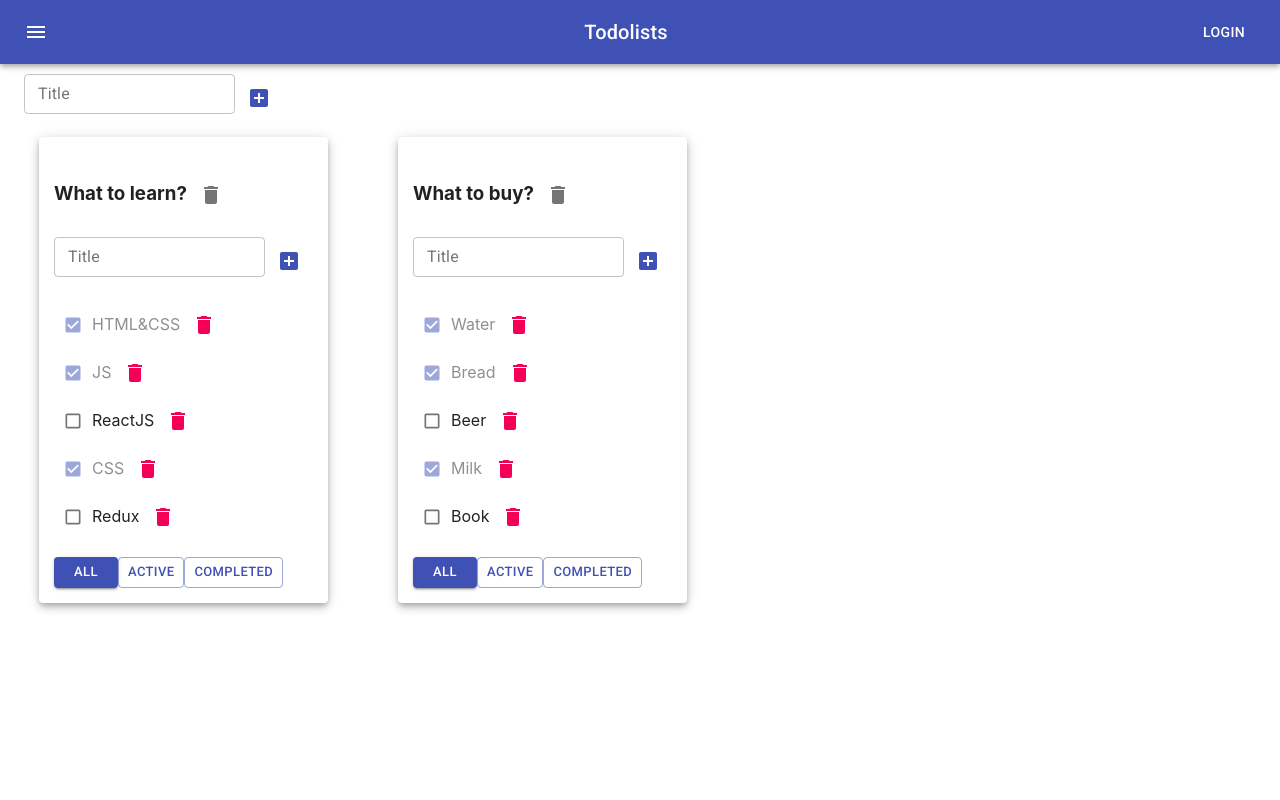
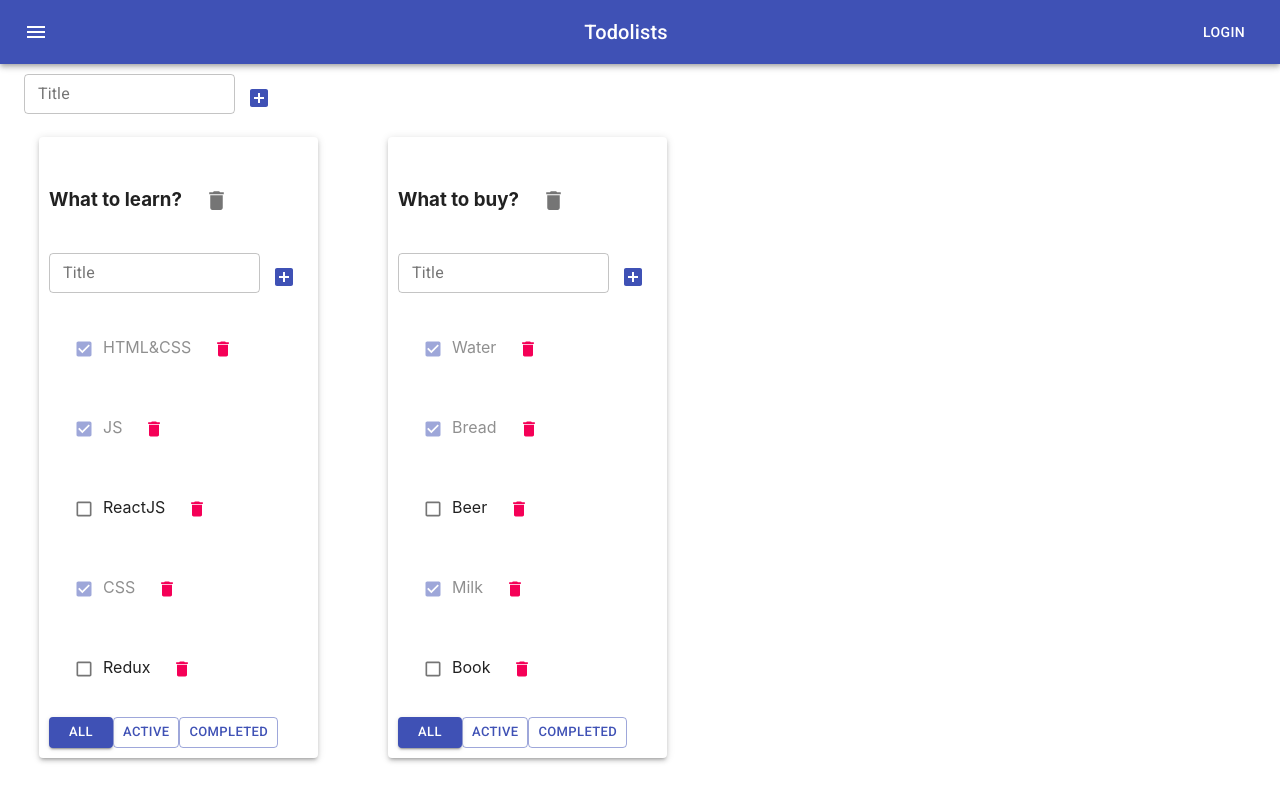
Before and after one commit to IlyaBelousov/TodoList, a React (Create React App) app: page / in a window 1280 px wide. Built offline with nearby package versions, Linux system fonts and the light colour scheme.

Commit message:
App with Redux

```diff
--- a/package.json
+++ b/package.json
@@ -12,10 +12,13 @@
     "@types/node": "^12.0.0",
     "@types/react": "^17.0.7",
     "@types/react-dom": "^16.9.0",
+    "@types/react-redux": "^7.1.18",
     "@types/uuid": "^8.3.0",
     "react": "^16.13.1",
     "react-dom": "^16.13.1",
+    "react-redux": "^7.2.4",
     "react-scripts": "3.4.1",
+    "redux": "^4.1.0",
     "typescript": "~3.7.2"
   },
   "homepage": "https://ilyabelousov.github.io/TodoList",
--- /dev/null
+++ b/src/AppWithRedux.tsx
@@ -0,0 +1,121 @@
+import React, {useReducer} from 'react';
+import {v1} from 'uuid';
+import './App.css';
+import {TaskType, Todolist} from './components/todolist/Todolist';
+import {AddItemForm} from './components/AddItemForm';
+import {AppBar, Button, Container, Grid, IconButton, Paper, Toolbar, Typography} from '@material-ui/core';
+import {Menu} from '@material-ui/icons';
+import {
+    AddTodolistAC,
+    ChangeFilterAC,
+    ChangeTodolistTitleAC,
+    RemoveTodolistAC,
+    TodolistReducer
+} from './state/todolist-reducer';
+import {addTaskAC, changeTaskStatusAC, changeTaskTitleAC, removeTaskAC, tasksReducer} from './state/task-reducer';
+import {useDispatch, useSelector} from 'react-redux';
+import {AppRootStateType} from './state/store';
+
+
+export type filterValuesType = 'ALL' | 'Active' | 'Completed'
+export type TodoListType = {
+    id: string
+    title: string
+    filter: filterValuesType
+}
+export type TasksStateType = {
+    [key: string]: Array<TaskType>
+}
+
+export function AppWithRedux() {
+    const dispatch = useDispatch();
+    const todolists = useSelector<AppRootStateType, Array<TodoListType>>(state => state.todoLists);
+    const tasks = useSelector<AppRootStateType, TasksStateType>(state => state.tasks);
+
+    const removeTodoList = (todolistId: string) => {
+        dispatch(RemoveTodolistAC(todolistId));
+    };
+    const addTask = (newTitle: string, todolistId: string) => {
+        dispatch(addTaskAC(newTitle, todolistId));
+    };
+    const removeTasks = (id: string, todolistId: string) => {
+        dispatch(removeTaskAC(id, todolistId));
+    };
+    const changeFilter = (todolistId: string, filterValue: filterValuesType) => {
+        dispatch(ChangeFilterAC(todolistId, filterValue));
+    };
+    const ChangeTaskStatus = (id: string, isDone: boolean, todolistId: string) => {
+        dispatch(changeTaskStatusAC(id, isDone, todolistId));
+    };
+    const ChangeTaskTitle = (id: string, title: string, todolistId: string) => {
+        dispatch(changeTaskTitleAC(id, title, todolistId));
+    };
+    const AddTodoList = (newTitle: string) => {
+        debugger
+        const action = AddTodolistAC(newTitle);
+        dispatch(action);
+    };
+    const ChangeTodolistTitle = (title: string, todoListID: string) => {
+        dispatch(ChangeTodolistTitleAC(title, todoListID));
+    };
+    let mapedTodoLists = todolists.map(tl => {
+            let tasksForTodolist = tasks[tl.id];
+            if (tl.filter === 'Active') {
+                tasksForTodolist = tasksForTodolist.filter(f => !f.isDone);
+
+            }
+            if (tl.filter === 'Completed') {
+                tasksForTodolist = tasksForTodolist.filter(f => f.isDone);
+            }
+            return <Grid item key={tl.id}>
+                <Paper
+                    elevation={3}
+                    style={{margin: '15px', padding: '10px', boxSizing: 'border-box'}}>
+                    <Todolist
+                        id={tl.id}
+                        title={tl.title}
+                        tasks={tasksForTodolist}
+                        addTask={addTask}
+                        removeTasks={removeTasks}
+                        changeFilter={changeFilter}
+                        ChangeStatusTask={ChangeTaskStatus}
+                        filter={tl.filter}
+                        removeTodoList={removeTodoList}
+                        ChangeTaskTitle={ChangeTaskTitle}
+                        ChangeTodolistTitle={ChangeTodolistTitle}
+                    />
+                </Paper>
+            </Grid>;
+        }
+    );
+
+    return (
+        <div className="App">
+            <AppBar style={{marginBottom: '10px'}} position={'static'}>
+                <Toolbar style={{justifyContent: 'space-between'}}>
+                    <IconButton
+                        aria-label={'menu'}
+                        color={'inherit'}
+                        edge={'start'}>
+                        <Menu/>
+                    </IconButton>
+                    <Typography variant={'h6'}>
+                        Todolists
+                    </Typography>
+                    <Button color={'inherit'}>Login</Button>
+                </Toolbar>
+            </AppBar>
+
+            <Container fixed>
+                <Grid container>
+                    <AddItemForm callBack={AddTodoList}/>
+                </Grid>
+                <Grid container spacing={5}>
+                    {mapedTodoLists}
+                </Grid>
+
+            </Container>
+
+        </div>
+    );
+}
--- a/src/components/AddItemForm.tsx
+++ b/src/components/AddItemForm.tsx
@@ -14,7 +14,6 @@ export const AddItemForm = (props: inputType) => {
         setTitle(event.currentTarget.value);
     };
     const AddItem = () => {
-        debugger
         const trimmedTitle = title.trim();
         if (trimmedTitle) {
             props.callBack(trimmedTitle);
@@ -22,8 +21,6 @@ export const AddItemForm = (props: inputType) => {
         } else {
             setError(true);
         }
-
-
     };
     const onKeyPressHandler = (event: KeyboardEvent<HTMLInputElement>) => {
         if (event.key === 'Enter') {
@@ -37,9 +34,9 @@ export const AddItemForm = (props: inputType) => {
     return (
         <div>
             <TextField
+                size={'small'}
                 onBlur={offMode}
                 variant={'outlined'}
-                size={'small'}
                 value={title}
                 onChange={onChangeHandler}
                 onKeyPress={onKeyPressHandler}
@@ -47,20 +44,12 @@ export const AddItemForm = (props: inputType) => {
                 error={error}
                 helperText={error && 'Title is reqired'}
             />
-            {/*<input
-                className={error ? 'error' : 'inputClass'}
-                value={title}
-                onChange={onChangeHandler}
-                onKeyPress={onKeyPressHandler}
-            />*/}
             <IconButton
                 onBlur={offMode}
                 color={'primary'}
                 onClick={AddItem}>
                 <AddBox/>
             </IconButton>
-
-            {/*{error && <div className={'errorMessage'}>{error}</div>}*/}
         </div>
     );
 };
--- a/src/components/todolist/Todolist.tsx
+++ b/src/components/todolist/Todolist.tsx
@@ -2,7 +2,7 @@ import React, {ChangeEvent} from 'react';
 import {filterValuesType} from '../../App';
 import {AddItemForm} from '../AddItemForm';
 import {EditableSpan} from '../EditableSpan';
-import {Button, Checkbox, IconButton} from '@material-ui/core';
+import {Button, Checkbox, IconButton, List, ListItem} from '@material-ui/core';
 import {Delete} from '@material-ui/icons';
 
 
@@ -46,11 +46,11 @@ export function Todolist(props: PropsType) {
     return <div className="todoListContainer">
         <h3><EditableSpan ChangeTitle={ChangeTodolistTitle} title={props.title}/>
             <IconButton onClick={RemoveTodoList}>
-                <Delete/>
+                <Delete style={{fontSize:25,margin:10}}/>
             </IconButton>
         </h3>
         <AddItemForm callBack={(newTitle: string) => props.addTask(newTitle, props.id)}/>
-        <ul style={{listStyle:'none',padding:'0px'}}>
+        <List>
             {
                 props.tasks.map((m) => {
                     const removeTaskHandler = () => {
@@ -64,7 +64,9 @@ export function Todolist(props: PropsType) {
                     };
 
                     return (
-                        <li  key={m.id}>
+                        <ListItem
+
+                            key={m.id}>
                             <span className={m.isDone ? 'isActive' : ''}>
                                 <Checkbox
                                     size={'small'}
@@ -74,17 +76,16 @@ export function Todolist(props: PropsType) {
                                 <EditableSpan ChangeTitle={ChangeTitleHandler} title={m.title}/>
                             </span>
                             <IconButton
-
                                     color={'secondary'}
                                     onClick={removeTaskHandler}>
-                                    <Delete />
+                                    <Delete style={{fontSize:20,margin:10}}/>
                             </IconButton>
 
-                        </li>);
+                        </ListItem>);
                 })
             }
 
-        </ul>
+        </List>
         <div>
 
             <Button
--- a/src/index.tsx
+++ b/src/index.tsx
@@ -2,10 +2,16 @@ import React from 'react';
 import ReactDOM from 'react-dom';
 import './index.css';
 import * as serviceWorker from './serviceWorker';
-import AppWithReducers from './AppWithReducers';
+import {AppWithRedux} from './AppWithRedux';
+import {Provider} from 'react-redux';
+import {store} from './state/store';
 
 
-ReactDOM.render(<AppWithReducers />,  document.getElementById('root'));
+ReactDOM.render(
+    <Provider store={store}>
+    <AppWithRedux />
+    </Provider>
+    ,  document.getElementById('root'));
 
 // If you want your app to work offline and load faster, you can change
 // unregister() to register() below. Note this comes with some pitfalls.
--- /dev/null
+++ b/src/state/store.ts
@@ -0,0 +1,15 @@
+import {combineReducers, createStore} from 'redux';
+import {TodolistReducer} from './todolist-reducer';
+import {tasksReducer} from './task-reducer';
+
+
+const rootReducer = combineReducers({
+    todoLists: TodolistReducer,
+    tasks: tasksReducer
+});
+
+
+export type AppRootStateType= ReturnType<typeof rootReducer>
+export const store = createStore(rootReducer);
+// @ts-ignore
+window.store = store;
--- a/src/state/task-reducer.ts
+++ b/src/state/task-reducer.ts
@@ -1,7 +1,12 @@
-import {TasksStateType, TodoListType} from '../App';
+import {TasksStateType} from '../App';
 import {v1} from 'uuid';
 import {TaskType} from '../components/todolist/Todolist';
-import {AddTodolistActionType, RemoveTodolistAC, RemoveTodolistActionType} from './todolist-reducer';
+import {
+    AddTodolistActionType,
+    RemoveTodolistActionType,
+    todoListID_1,
+    todoListID_2
+} from './todolist-reducer';
 
 export type RemoveTaskActionType = {
     type: 'REMOVE-TASK'
@@ -35,8 +40,25 @@ export type ActionsType =
     | ChangeTaskTitleActionType
     | AddTodolistActionType
     | RemoveTodolistActionType
+const InitialState: TasksStateType = {
+    [todoListID_1]: [
+        {id: v1(), title: 'HTML&CSS', isDone: true},
+        {id: v1(), title: 'JS', isDone: true},
+        {id: v1(), title: 'ReactJS', isDone: false},
+        {id: v1(), title: 'CSS', isDone: true},
+        {id: v1(), title: 'Redux', isDone: false}
+    ],
+    [todoListID_2]: [
+        {id: v1(), title: 'Water', isDone: true},
+        {id: v1(), title: 'Bread', isDone: true},
+        {id: v1(), title: 'Beer', isDone: false},
+        {id: v1(), title: 'Milk', isDone: true},
+        {id: v1(), title: 'Book', isDone: false}
+    ]
+};
 
-export const tasksReducer = (state: TasksStateType, action: ActionsType): TasksStateType => {
+
+export const tasksReducer = (state: TasksStateType = InitialState, action: ActionsType): TasksStateType => {
     switch (action.type) {
         case 'REMOVE-TASK': {
             let copyState = {...state};
@@ -74,8 +96,8 @@ export const tasksReducer = (state: TasksStateType, action: ActionsType): TasksS
         }
         case 'REMOVE-TODOLIST': {
             let copyState = {...state};
-            delete copyState[action.id]
-            return copyState
+            delete copyState[action.id];
+            return copyState;
         }
 
         default :
@@ -86,10 +108,10 @@ export const removeTaskAC = (taskID: string, todolistID: string): RemoveTaskActi
     return {type: 'REMOVE-TASK', taskID: taskID, todolistID: todolistID} as const;
 };
 export const addTaskAC = (newTitle: string, todolistID: string): AddTaskActionType => {
-    return {type: 'ADD-TASK', taskTitle: newTitle, todolistID}as const;
+    return {type: 'ADD-TASK', taskTitle: newTitle, todolistID} as const;
 };
 export const changeTaskStatusAC = (taskID: string, isDone: boolean, todolistID: string): ChangeTaskStatusActionType => {
-    return {type: 'CHANGE-TASK-STATUS', taskID, isDone: isDone, todolistID}as const;
+    return {type: 'CHANGE-TASK-STATUS', taskID, isDone: isDone, todolistID} as const;
 };
 export const changeTaskTitleAC = (taskID: string, title: string, todolistID: string): ChangeTaskTitleActionType => {
     return {type: 'CHANGE-TASK-TITLE', taskID, title, todolistID} as const;
--- a/src/state/todolist-reducer.ts
+++ b/src/state/todolist-reducer.ts
@@ -25,8 +25,23 @@ export type TodolistActionsType =
     | AddTodolistActionType
     | ChangeFilterActionType
     | ChangeTodolistTitleActionType
+export let todoListID_1 = v1();
+export let todoListID_2 = v1();
+const InitialState: Array<TodoListType> = [
+    {
+        id: todoListID_1,
+        title: 'What to learn?',
+        filter: 'ALL'
+    },
 
-export const TodolistReducer = (state: Array<TodoListType>, action: TodolistActionsType): Array<TodoListType> => {
+    {
+        id: todoListID_2,
+        title: 'What to buy?',
+        filter: 'ALL'
+    }
+];
+
+export const TodolistReducer = (state: Array<TodoListType> = InitialState, action: TodolistActionsType): Array<TodoListType> => {
     switch (action.type) {
         case 'REMOVE-TODOLIST':
             return state.filter(f => f.id !== action.id);
@@ -38,7 +53,7 @@ export const TodolistReducer = (state: Array<TodoListType>, action: TodolistActi
             } else return state;
         case 'ADD-TODOLIST':
             const newTodolist: TodoListType = {
-                id:action.id,
+                id: action.id,
                 title: action.title,
                 filter: 'ALL'
             };
```
Also changed, not shown: 1 other file (tests, documents, lock files or other folders).
